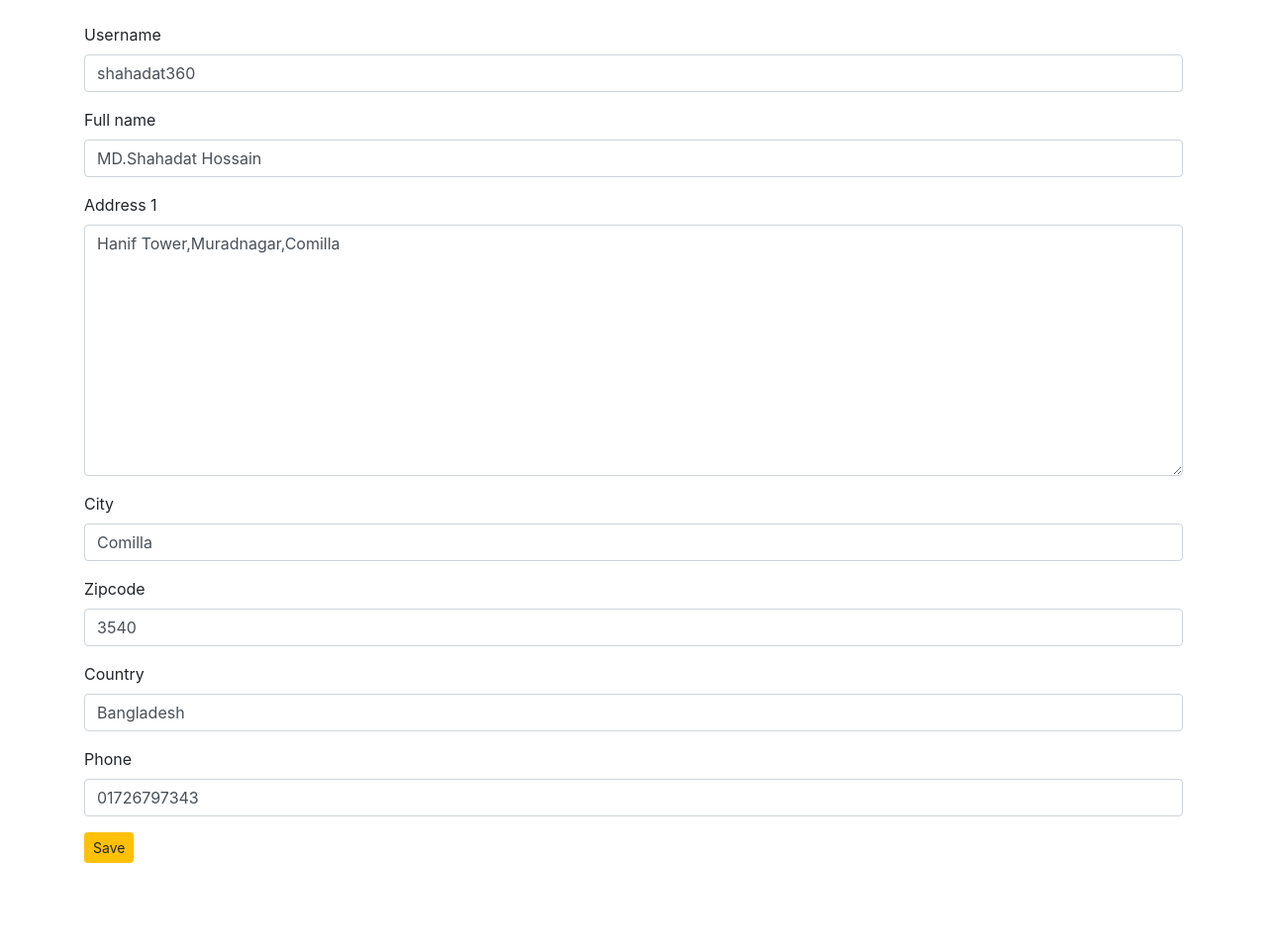
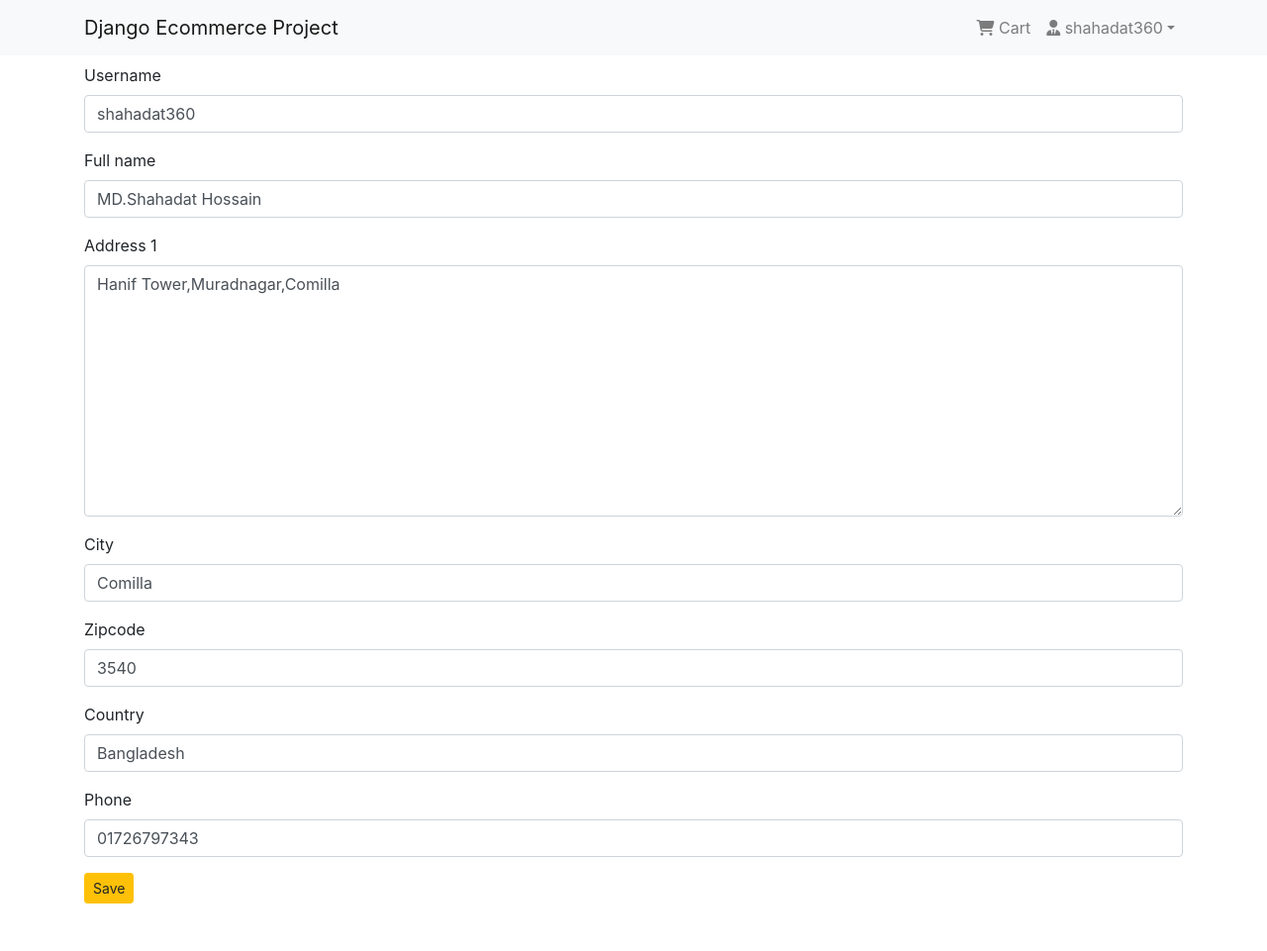
Before and after one commit to Shahadat-360/Ecommerce_Project, a Django app: page /account/profile/ in a window 1280 px wide. Shown: the whole page at 99% size. Before the commit the page ends 872 px from the top, so only its background shows below. Run offline with Django 5.2, Linux system fonts and the light colour scheme; a user stored in the database is signed in; data comes from the database, SQL or seed files in the repository; both versions use the stored data as it was after the commit; some libraries are stand-ins or nearby versions.

Commit message:
Homepage and Navbar

```diff
--- a/App_Login/templates/App_Login/change_profile.html
+++ b/App_Login/templates/App_Login/change_profile.html
@@ -1,6 +1,6 @@
 {% extends  'base.html' %}
 {% load crispy_forms_tags %}
-{% block title_block %} Profile: {{ user.username }} {% endblock %}
+{% block title_block %} Profile: {{ request.user.profile.full_name }} {% endblock %}
 {% block body_block %}
     <form method="POST">
         {{ form|crispy }}
--- a/templates/base.html
+++ b/templates/base.html
@@ -60,7 +60,8 @@
     </style>
 </head>
 <body>
-    <div class="container" style="padding-top: 15px">
+    {% include 'navbar.html' %}
+    <div class="container">
         <div class="messages container mt-2">
             {% if messages %}
             	{% for message in messages %}
--- a/templates/navbar.html
+++ b/templates/navbar.html
@@ -1,10 +1,32 @@
-<!DOCTYPE html>
-<html lang="en">
-<head>
-    <meta charset="UTF-8">
-    <title>Title</title>
-</head>
-<body>
-
-</body>
-</html>
+<nav class="navbar navbar-expand-lg navbar-light bg-light">
+    <div class="container">
+        <a href="{% url 'App_Shop:index' %}" class="navbar-brand">Django Ecommerce Project</a>
+        <button type="button" class="navbar-toggler" data-toggle="collapse" data-target="#navbarNav" aria-controls="navbarNav" aria-expanded="false"
+        aria-label="Toggle navigation"><span class="navbar-toggler-icon"></span></button>
+        <div class="collapse navbar-collapse" id="navbarNav">
+            <ul class="navbar-nav ml-auto">
+                {% if request.user.is_authenticated %}
+                    <li class="nav-item">
+                        <a href="#" class="nav-link">
+                            <i class="fa fa-shopping-cart"></i> Cart
+                        </a>
+                    </li>
+                    <li class="nav-item dropdown">
+                        <a class="nav-link dropdown-toggle" href="#" id="navbarDropdown" role="button" data-toggle="dropdown" aria-haspopup="true"
+                        aria-expanded="false"><i class="fa fa-user-tie"></i>  {{ request.user.profile.username }}</a>
+                        <div class="dropdown-menu" aria-labelledby="navbarDropdown">
+                            <a href="{% url 'App_Login:profile' %}" class="dropdown-item">Profile</a>
+                            <a href="" class="dropdown-item">Orders</a>
+                            <div class="dropdown-divider"></div>
+                            <a href="{% url 'App_Login:logout' %}" class="dropdown-item">Logout</a>
+                        </div>
+                    </li>
+                {% else %}
+                    <li class="nav-item">
+                        <a href="{% url 'App_Login:login' %}" class="btn btn-primary btn-sm">Login</a>
+                    </li>
+                {% endif %}
+            </ul>
+        </div>
+    </div>
+</nav>
```
Also changed, not shown: db.sqlite3.
